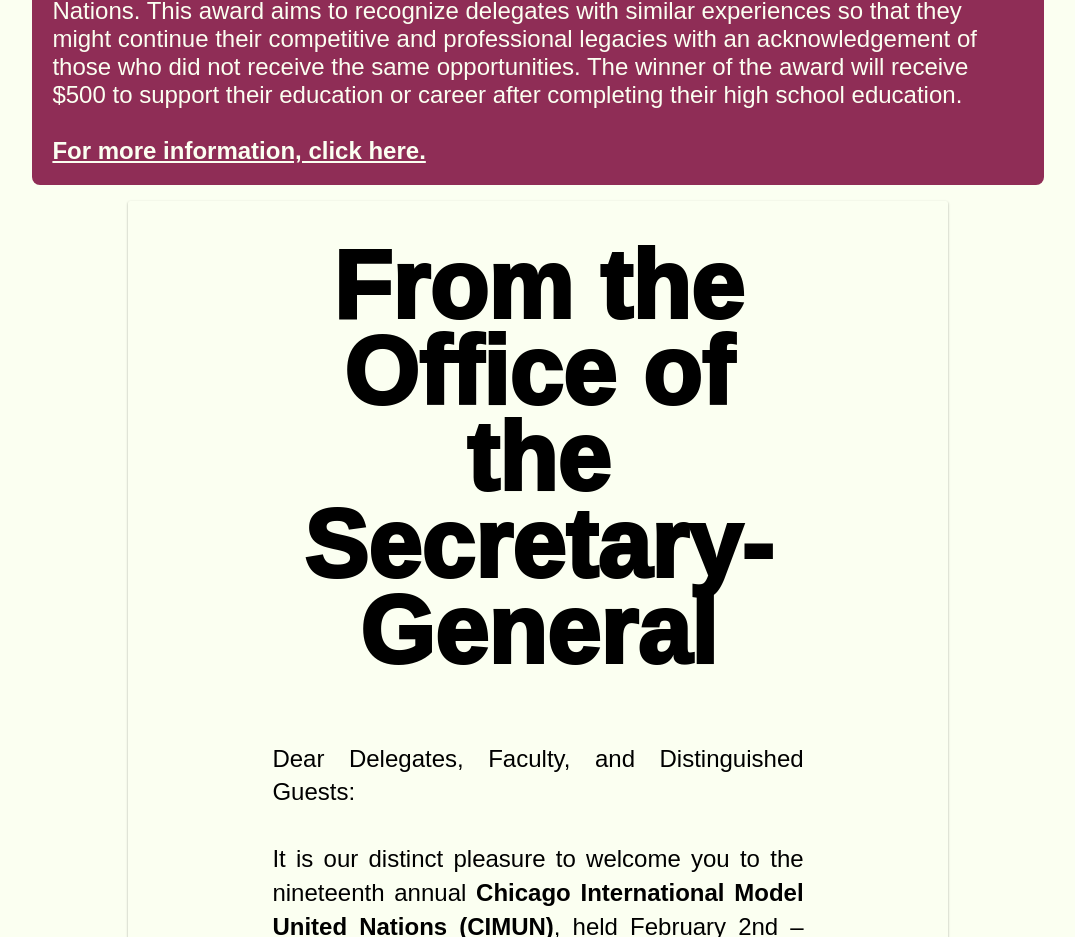
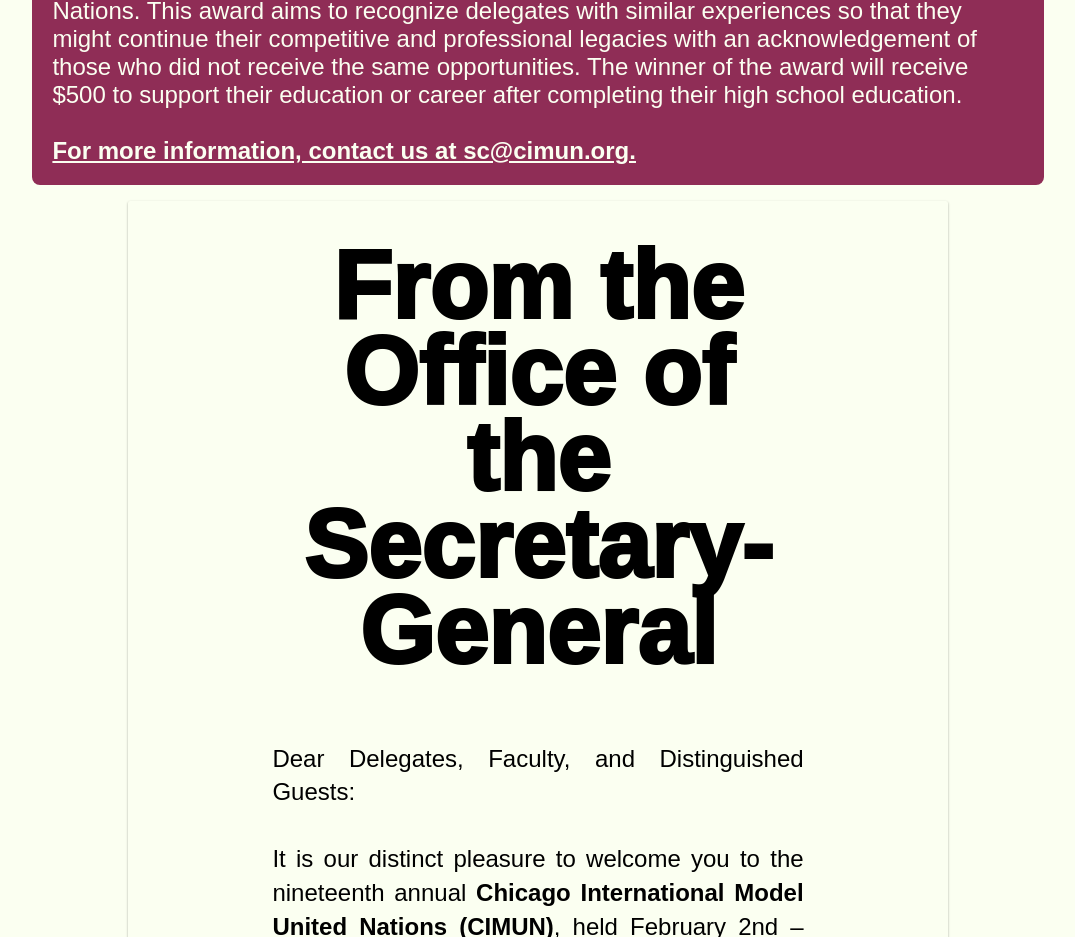
Before and after one commit to Model-UN/cimun-web, a Next.js app: page / in a window 1280 px wide. Shown: the part 1297-2234 px from the top of the page, without its empty margins (102-1177 px from the left). Built offline with nearby package versions, Linux system fonts and the light colour scheme.

Commit message:
Update KieraKingCard.elements.tsx

```diff
--- a/components/elements/KieraKingCard.elements.tsx
+++ b/components/elements/KieraKingCard.elements.tsx
@@ -8,7 +8,6 @@
 const AwardAnnouncementCard = () => {
   return (
     <ComponentWrapper margins={"auto"} pad={"0rem 6rem 0rem 6rem"}>
-      <Link href={"/scholarships/kiera-king"}>
       <CardContainer margins="0" color={colors.plum} radius="8px">
         <Body
           align="start"
@@ -52,11 +51,10 @@
           <br />
           <br />
           <strong>
-              <u>For more information, click here.</u>
+            <u>For more information, contact us at <Link href="mailto:sc@cimun.org">sc@cimun.org.</Link></u>
           </strong>
         </Body>
       </CardContainer>
-      </Link>
     </ComponentWrapper>
   );
 };
```
Lines whose indentation alone changed are shown as unchanged.
